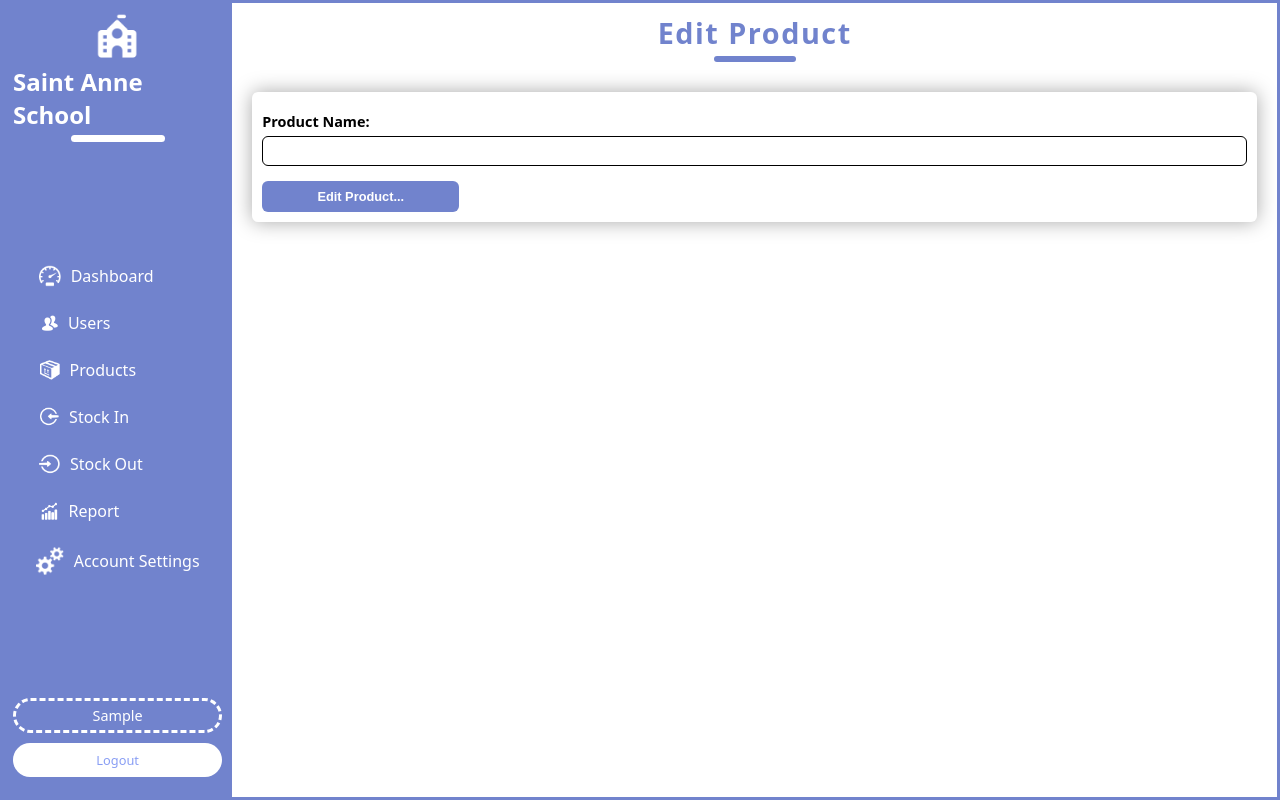
After one commit to Nsoro-Allan/Saint_Anne_School_System, a PHP site: page /edit_product.php?product_id=1 in a window 1280 px wide. The commit adds this page. Run offline with PHP 8.4, Linux system fonts and the light colour scheme; the visitor is signed in with stand-in values (Sample User, id 1); data that the repository does not hold is empty.

Commit message:
changes made...

```diff
--- /dev/null
+++ b/edit_product.php
@@ -0,0 +1,67 @@
+<?php
+include("connection.php");
+include("sessions.php");
+
+$product_id=$_GET['product_id'];
+
+// Select Data
+$select=$con->query("SELECT * FROM `products` WHERE `product_id`='$product_id'");
+$row=mysqli_fetch_assoc($select);
+
+// Update Data
+if(isset($_POST['edit_product'])){
+    $product_name=mysqli_escape_string($con,$_POST['product_name']);
+
+    $update=$con->query("UPDATE `products` SET `product_name`='$product_name' WHERE `product_id`='$product_id'");
+
+    if($update){
+        header("Location: products.php");
+    }
+
+    else{
+        echo
+        "
+            <script>
+                alert('Failed to update product...');
+            </script>
+        ";
+    }
+}
+
+?>
+
+<!DOCTYPE html>
+<html lang="en">
+<head>
+    <meta charset="UTF-8">
+    <meta name="viewport" content="width=device-width, initial-scale=1.0">
+    <title>Saint Anne - Edit Product</title>
+    <link rel="stylesheet" href="style.css">
+    <link rel="shortcut icon" href="./imgs/icon.ico" type="image/x-icon">
+</head>
+<body>
+    <div class="dashboard-container">
+        <?php
+            include("sidebar.php");
+        ?>
+
+        <div class="dashboard-right">
+
+            <div class="dashboard-right-title">
+                <h1>Edit Product</h1>
+                <div class="line"></div>
+            </div>
+
+            <div class="right-content">
+                <form action="" method="post">
+                    <label>Product Name:</label>
+                    <input type="text" name="product_name" value="<?php echo $row['product_name'];?>" required>
+                    <button type="submit" name="edit_product">Edit Product...</button>
+                </form>
+            </div>
+
+        </div>
+
+    </div>
+</body>
+</html>
--- a/style.css
+++ b/style.css
@@ -330,6 +330,7 @@ select {
 .right-content table tr td {
   padding: 8px;
   font-weight: 500;
+  text-transform: capitalize;
 }
 
 .right-content table tr td a {
```
